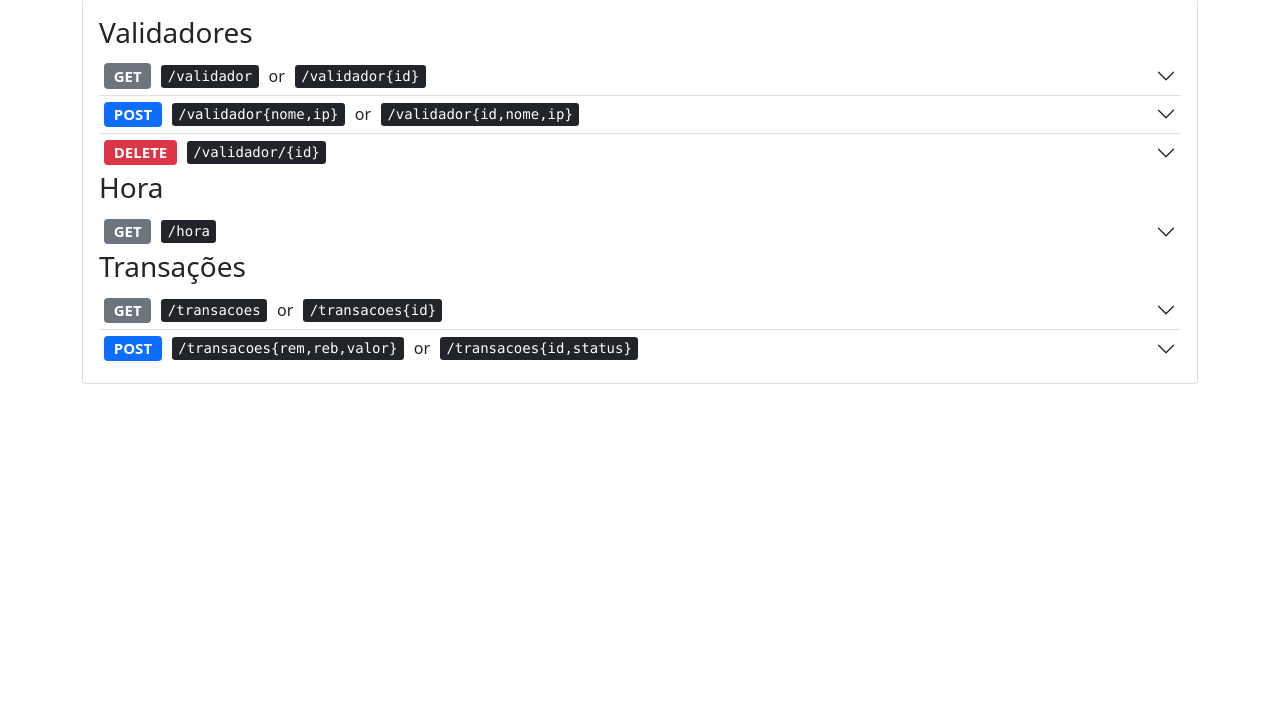
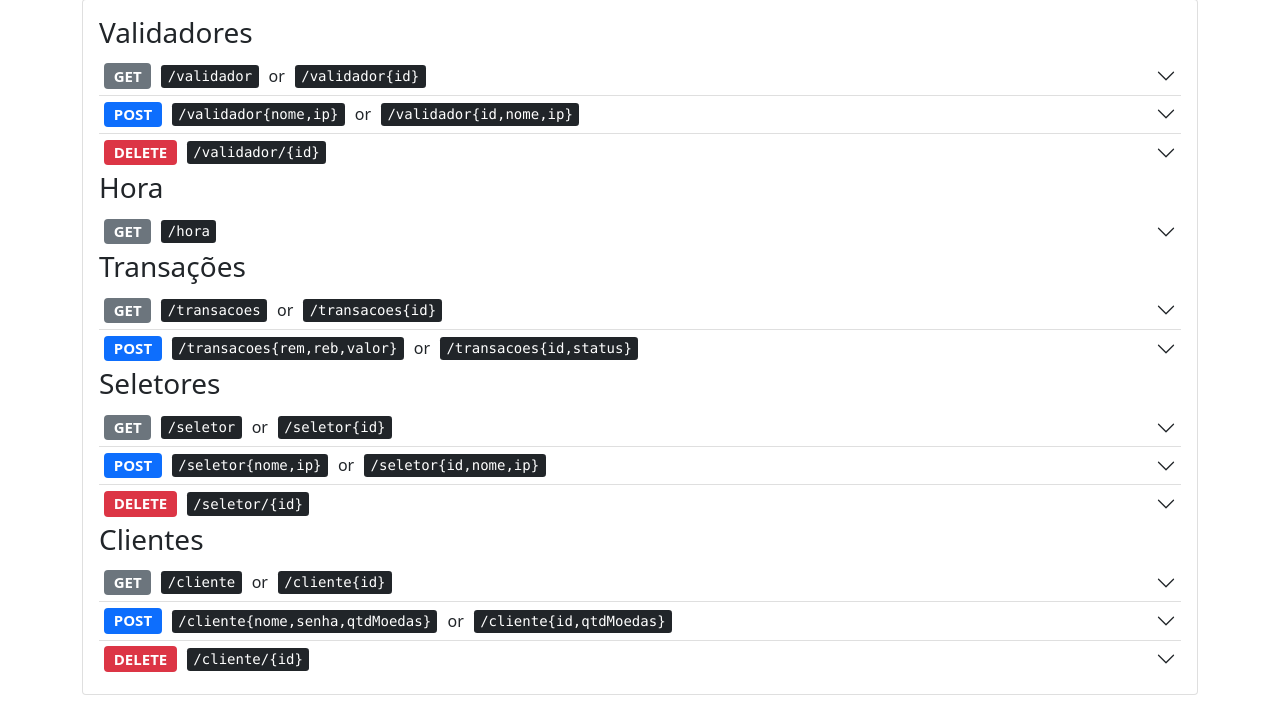
Before and after one commit to Santiann/Programacao-Distribuida, a Flask app: page / in a window 1280 px wide. Shown: the part 94-800 px from the top of the page. Run offline with Flask 3, Linux system fonts and the light colour scheme.

Commit message:
docs: add selector and client routes

```diff
--- a/app/templates/api.html
+++ b/app/templates/api.html
@@ -90,9 +90,77 @@
                       </div>
                     </div>
                   </div>
+
+            <h3>Seletores</h3>
+                <div class="accordion accordion-flush" id="accordionSeletor">
+                    <div class="accordion-item">
+                      <h2 class="accordion-header" id="seletor-headingOne">
+                        <button class="accordion-button collapsed" style="padding: 5px" type="button" data-bs-toggle="collapse" data-bs-target="#seletor-collapseOne" aria-expanded="false" aria-controls="seletor-collapseOne">
+                            <h5 style="margin-bottom: 1px;margin-right: 10px"><span class="badge bg-secondary">GET</span></h5> <kbd>/seletor</kbd> <div style="margin-left:10px;margin-right:10px">or</div> <kbd>/seletor{id}</kbd>
+                        </button>
+                      </h2>
+                      <div id="seletor-collapseOne" class="accordion-collapse collapse" aria-labelledby="seletor-headingOne" data-bs-parent="#accordionSeletor">
+                        <div class="accordion-body">Retorna todos os seletores ou um seletor específico.</div>
+                      </div>
+                    </div>
+                    <div class="accordion-item">
+                      <h2 class="accordion-header" id="seletor-headingTwo">
+                        <button class="accordion-button collapsed" style="padding: 5px" type="button" data-bs-toggle="collapse" data-bs-target="#seletor-collapseTwo" aria-expanded="false" aria-controls="seletor-collapseTwo">
+                            <h5 style="margin-bottom: 1px;margin-right: 10px"><span class="badge bg-primary">POST</span></h5> <kbd>/seletor{nome,ip}</kbd> <div style="margin-left:10px;margin-right:10px">or</div> <kbd>/seletor{id,nome,ip}</kbd>
+                        </button>
+                      </h2>
+                      <div id="seletor-collapseTwo" class="accordion-collapse collapse" aria-labelledby="seletor-headingTwo" data-bs-parent="#accordionSeletor">
+                        <div class="accordion-body">Cadastra um novo seletor ou edita um existente.</div>
+                      </div>
+                    </div>
+                    <div class="accordion-item">
+                      <h2 class="accordion-header" id="seletor-headingThree">
+                        <button class="accordion-button collapsed" style="padding: 5px" type="button" data-bs-toggle="collapse" data-bs-target="#seletor-collapseThree" aria-expanded="false" aria-controls="seletor-collapseThree">
+                            <h5 style="margin-bottom: 1px;margin-right: 10px"><span class="badge bg-danger">DELETE</span></h5> <kbd>/seletor/{id}</kbd>
+                        </button>
+                      </h2>
+                      <div id="seletor-collapseThree" class="accordion-collapse collapse" aria-labelledby="seletor-headingThree" data-bs-parent="#accordionSeletor">
+                        <div class="accordion-body">Remove o seletor informado.</div>
+                      </div>
+                    </div>
+                  </div>
+
+            <h3>Clientes</h3>
+                <div class="accordion accordion-flush" id="accordionCliente">
+                    <div class="accordion-item">
+                      <h2 class="accordion-header" id="cliente-headingOne">
+                        <button class="accordion-button collapsed" style="padding: 5px" type="button" data-bs-toggle="collapse" data-bs-target="#cliente-collapseOne" aria-expanded="false" aria-controls="cliente-collapseOne">
+                            <h5 style="margin-bottom: 1px;margin-right: 10px"><span class="badge bg-secondary">GET</span></h5> <kbd>/cliente</kbd> <div style="margin-left:10px;margin-right:10px">or</div> <kbd>/cliente{id}</kbd>
+                        </button>
+                      </h2>
+                      <div id="cliente-collapseOne" class="accordion-collapse collapse" aria-labelledby="cliente-headingOne" data-bs-parent="#accordionCliente">
+                        <div class="accordion-body">Lista todos os clientes ou retorna um cliente específico.</div>
+                      </div>
+                    </div>
+                    <div class="accordion-item">
+                      <h2 class="accordion-header" id="cliente-headingTwo">
+                        <button class="accordion-button collapsed" style="padding: 5px" type="button" data-bs-toggle="collapse" data-bs-target="#cliente-collapseTwo" aria-expanded="false" aria-controls="cliente-collapseTwo">
+                            <h5 style="margin-bottom: 1px;margin-right: 10px"><span class="badge bg-primary">POST</span></h5> <kbd>/cliente{nome,senha,qtdMoedas}</kbd> <div style="margin-left:10px;margin-right:10px">or</div> <kbd>/cliente{id,qtdMoedas}</kbd>
+                        </button>
+                      </h2>
+                      <div id="cliente-collapseTwo" class="accordion-collapse collapse" aria-labelledby="cliente-headingTwo" data-bs-parent="#accordionCliente">
+                        <div class="accordion-body">Cadastra um novo cliente ou atualiza sua quantidade de moedas.</div>
+                      </div>
+                    </div>
+                    <div class="accordion-item">
+                      <h2 class="accordion-header" id="cliente-headingThree">
+                        <button class="accordion-button collapsed" style="padding: 5px" type="button" data-bs-toggle="collapse" data-bs-target="#cliente-collapseThree" aria-expanded="false" aria-controls="cliente-collapseThree">
+                            <h5 style="margin-bottom: 1px;margin-right: 10px"><span class="badge bg-danger">DELETE</span></h5> <kbd>/cliente/{id}</kbd>
+                        </button>
+                      </h2>
+                      <div id="cliente-collapseThree" class="accordion-collapse collapse" aria-labelledby="cliente-headingThree" data-bs-parent="#accordionCliente">
+                        <div class="accordion-body">Exclui o cliente correspondente ao id informado.</div>
+                      </div>
+                    </div>
+                  </div>
+                </div>
         </div>
-    </div>
 
-    <script src="https://cdn.jsdelivr.net/npm/bootstrap@5.1.3/dist/js/bootstrap.bundle.min.js" integrity="sha384-ka7Sk0Gln4gmtz2MlQnikT1wXgYsOg+OMhuP+IlRH9sENBO0LRn5q+8nbTov4+1p" crossorigin="anonymous"></script>
+        <script src="https://cdn.jsdelivr.net/npm/bootstrap@5.1.3/dist/js/bootstrap.bundle.min.js" integrity="sha384-ka7Sk0Gln4gmtz2MlQnikT1wXgYsOg+OMhuP+IlRH9sENBO0LRn5q+8nbTov4+1p" crossorigin="anonymous"></script>
 </body>
 </html>
```
